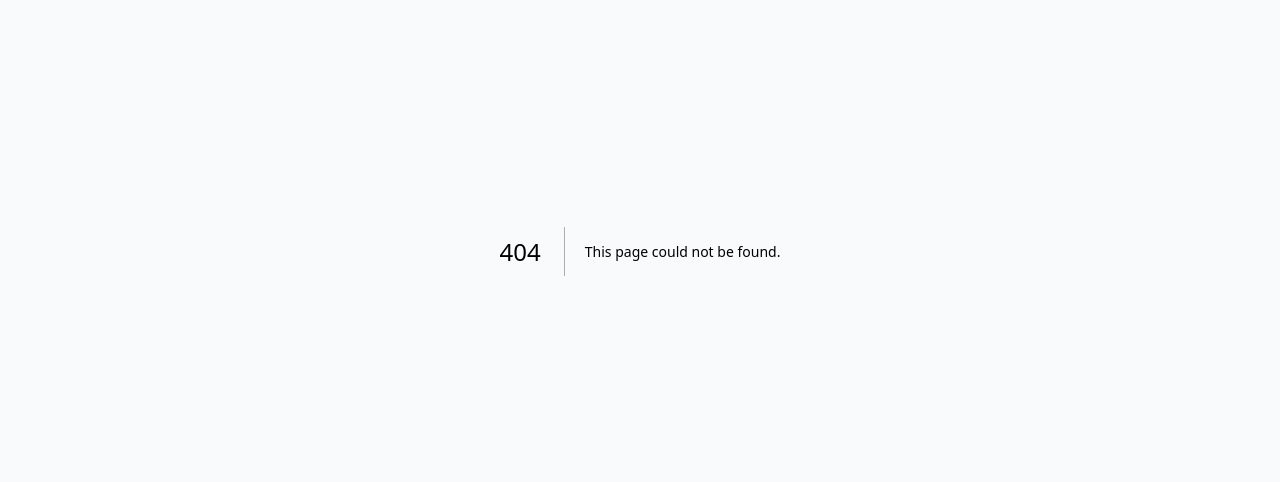
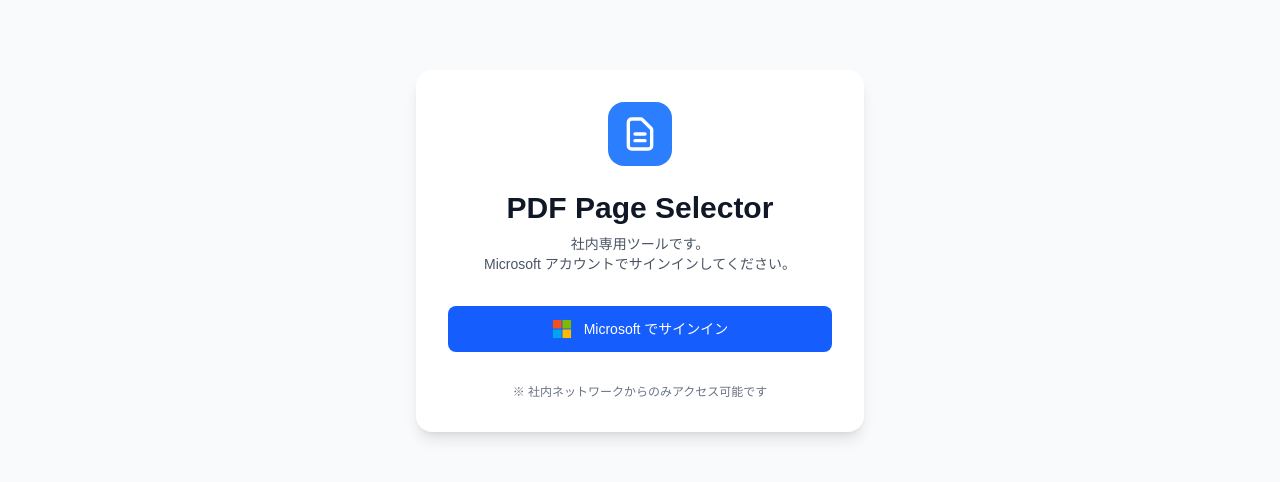
Before and after one commit to hajiruna/three-point-automation-pdf-edit, a Next.js app: page /auth/signin in a window 1280 px wide. Before the commit this address had no page. Shown: the part 214-696 px from the top of the page. Built offline with nearby package versions, Linux system fonts and the light colour scheme; no server answers.

Commit message:
Azure AD 認証を追加し、AuthProvider を実装しました。また、サインインページを作成し、必要な環境変数の例を追加しました。

```diff
--- a/package.json
+++ b/package.json
@@ -23,6 +23,7 @@
     "@dnd-kit/utilities": "^3.2.2",
     "@supabase/supabase-js": "^2.86.0",
     "next": "^14.2.33",
+    "next-auth": "^4.24.13",
     "pdf-lib": "^1.17.1",
     "pdfjs-dist": "4.4.168",
     "react": "^18.3.1",
--- /dev/null
+++ b/src/app/api/auth/[...nextauth]/route.ts
@@ -0,0 +1,17 @@
+import NextAuth from 'next-auth'
+import AzureADProvider from 'next-auth/providers/azure-ad'
+
+const handler = NextAuth({
+  providers: [
+    AzureADProvider({
+      clientId: process.env.AZURE_AD_CLIENT_ID!,
+      clientSecret: process.env.AZURE_AD_CLIENT_SECRET!,
+      tenantId: process.env.AZURE_AD_TENANT_ID!,
+    }),
+  ],
+  pages: {
+    signIn: '/auth/signin',
+  },
+})
+
+export { handler as GET, handler as POST }
--- /dev/null
+++ b/src/app/auth/signin/page.tsx
@@ -0,0 +1,66 @@
+'use client'
+
+import { signIn } from 'next-auth/react'
+import { useSearchParams } from 'next/navigation'
+import { Suspense } from 'react'
+
+function SignInContent() {
+  const searchParams = useSearchParams()
+  const callbackUrl = searchParams.get('callbackUrl') || '/'
+
+  return (
+    <div className="min-h-screen flex items-center justify-center bg-gray-50">
+      <div className="max-w-md w-full space-y-8 p-8 bg-white rounded-2xl shadow-lg">
+        {/* Logo / Title */}
+        <div className="text-center">
+          <div className="mx-auto h-16 w-16 bg-blue-500 rounded-2xl flex items-center justify-center">
+            <svg className="h-10 w-10 text-white" fill="none" stroke="currentColor" viewBox="0 0 24 24">
+              <path strokeLinecap="round" strokeLinejoin="round" strokeWidth={2} d="M9 12h6m-6 4h6m2 5H7a2 2 0 01-2-2V5a2 2 0 012-2h5.586a1 1 0 01.707.293l5.414 5.414a1 1 0 01.293.707V19a2 2 0 01-2 2z" />
+            </svg>
+          </div>
+          <h2 className="mt-6 text-3xl font-bold text-gray-900">
+            PDF Page Selector
+          </h2>
+          <p className="mt-2 text-sm text-gray-600">
+            社内専用ツールです。<br />
+            Microsoft アカウントでサインインしてください。
+          </p>
+        </div>
+
+        {/* Sign In Button */}
+        <div>
+          <button
+            onClick={() => signIn('azure-ad', { callbackUrl })}
+            className="group relative w-full flex justify-center items-center gap-3 py-3 px-4 border border-transparent text-sm font-medium rounded-lg text-white bg-blue-600 hover:bg-blue-700 focus:outline-none focus:ring-2 focus:ring-offset-2 focus:ring-blue-500 transition-colors"
+          >
+            {/* Microsoft Logo */}
+            <svg className="h-5 w-5" viewBox="0 0 21 21">
+              <rect x="1" y="1" width="9" height="9" fill="#f25022"/>
+              <rect x="11" y="1" width="9" height="9" fill="#7fba00"/>
+              <rect x="1" y="11" width="9" height="9" fill="#00a4ef"/>
+              <rect x="11" y="11" width="9" height="9" fill="#ffb900"/>
+            </svg>
+            Microsoft でサインイン
+          </button>
+        </div>
+
+        {/* Footer */}
+        <p className="text-center text-xs text-gray-500">
+          ※ 社内ネットワークからのみアクセス可能です
+        </p>
+      </div>
+    </div>
+  )
+}
+
+export default function SignInPage() {
+  return (
+    <Suspense fallback={
+      <div className="min-h-screen flex items-center justify-center bg-gray-50">
+        <div className="text-gray-500">読み込み中...</div>
+      </div>
+    }>
+      <SignInContent />
+    </Suspense>
+  )
+}
--- a/src/app/layout.tsx
+++ b/src/app/layout.tsx
@@ -2,6 +2,7 @@ import type { Metadata } from 'next'
 import './globals.css'
 import { Header, Footer, ThemeWrapper } from '@/components/layout'
 import { ToastProvider, ThemeProvider } from '@/components/ui'
+import { AuthProvider } from '@/components/auth'
 
 export const metadata: Metadata = {
   title: 'PDF Page Selector - ページ抽出ツール',
@@ -16,6 +17,7 @@ export default function RootLayout({
   return (
     <html lang="ja">
       <body>
+        <AuthProvider>
           <ThemeProvider>
             <ThemeWrapper>
               <ToastProvider>
@@ -27,6 +29,7 @@ export default function RootLayout({
               </ToastProvider>
             </ThemeWrapper>
           </ThemeProvider>
+        </AuthProvider>
       </body>
     </html>
   )
--- /dev/null
+++ b/src/components/auth/AuthProvider.tsx
@@ -0,0 +1,11 @@
+'use client'
+
+import { SessionProvider } from 'next-auth/react'
+
+interface AuthProviderProps {
+  children: React.ReactNode
+}
+
+export function AuthProvider({ children }: AuthProviderProps) {
+  return <SessionProvider>{children}</SessionProvider>
+}
--- /dev/null
+++ b/src/components/auth/index.ts
@@ -0,0 +1 @@
+export { AuthProvider } from './AuthProvider'
--- a/src/components/layout/Header.tsx
+++ b/src/components/layout/Header.tsx
@@ -1,9 +1,11 @@
 'use client'
 
 import Image from 'next/image'
+import { useSession, signOut } from 'next-auth/react'
 import { useTheme } from '@/components/ui'
 
 export function Header() {
+  const { data: session } = useSession()
   const { theme, toggleTheme } = useTheme()
   const isDark = theme === 'dark'
 
@@ -41,8 +43,27 @@ export function Header() {
             </div>
           </div>
 
-          {/* Right side - Theme Toggle & Logo */}
+          {/* Right side - User Info, Theme Toggle & Logo */}
           <div className="flex items-center gap-4">
+            {/* User Info & Sign Out */}
+            {session?.user && (
+              <div className="flex items-center gap-2">
+                <span className={`text-sm hidden md:block ${isDark ? 'text-gray-300' : 'text-gray-600'}`}>
+                  {session.user.name || session.user.email}
+                </span>
+                <button
+                  onClick={() => signOut()}
+                  className={`px-3 py-1.5 rounded-lg text-sm font-medium transition-colors ${
+                    isDark
+                      ? 'bg-red-900/50 hover:bg-red-900 text-red-300'
+                      : 'bg-red-50 hover:bg-red-100 text-red-600'
+                  }`}
+                >
+                  サインアウト
+                </button>
+              </div>
+            )}
+
             {/* Theme Toggle Button */}
             <button
               onClick={toggleTheme}
--- /dev/null
+++ b/src/middleware.ts
@@ -0,0 +1,14 @@
+import { withAuth } from 'next-auth/middleware'
+
+export default withAuth({
+  callbacks: {
+    authorized: ({ token }) => !!token,
+  },
+})
+
+export const config = {
+  // 認証が必要なパスを指定（APIルートと静的ファイルは除外）
+  matcher: [
+    '/((?!api/auth|auth/signin|_next/static|_next/image|favicon.ico).*)',
+  ],
+}
```
Also changed, not shown: 2 other files (tests, documents, lock files or other folders). Lines whose indentation alone changed are shown as unchanged.
